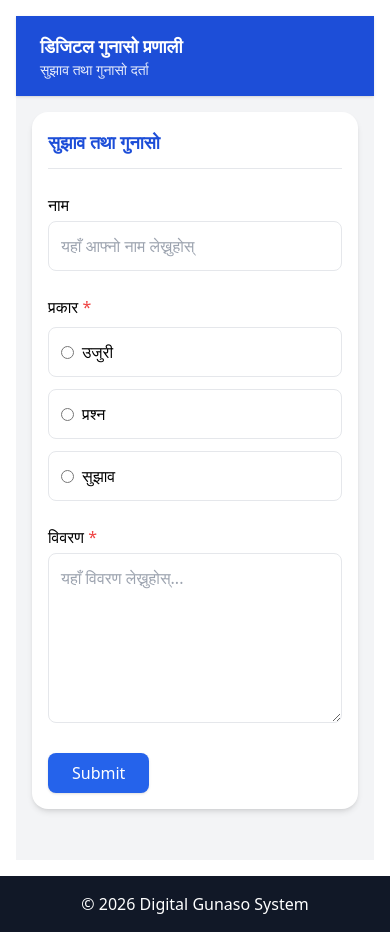
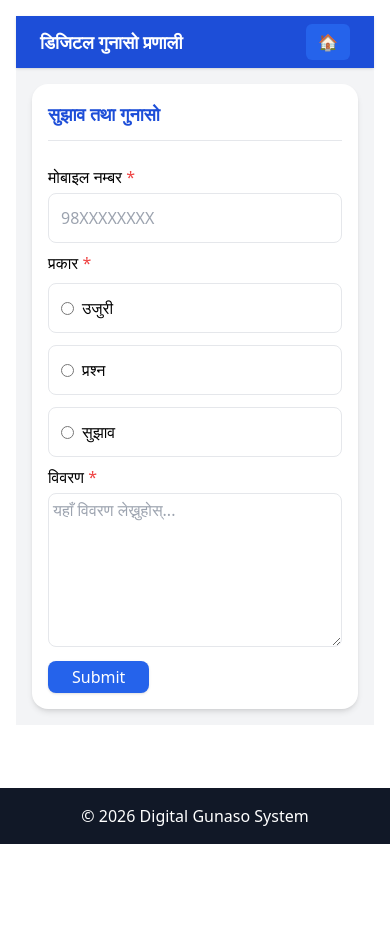
Before and after one commit to janak2019/gunaso, a React (Vite) app: page /submit in a window 390 px wide. After the commit the page ends 844 px from the top, so only its background shows below. Built offline with nearby package versions, Linux system fonts and the light colour scheme.

Commit message:
till phone update

```diff
--- /dev/null
+++ b/src/components/Header.jsx
@@ -0,0 +1,27 @@
+import { Link } from "react-router-dom";
+
+export default function Header({ title, subtitle }) {
+  return (
+    <div className="bg-blue-700 text-white py-2 px-6 shadow flex items-center justify-between">
+
+      {/* Left */}
+      <div>
+        <h1 className="text-lg md:text-xl font-bold">
+          डिजिटल गुनासो प्रणाली
+        </h1>
+        <p className="text-sm opacity-90">
+          {subtitle}
+        </p>
+      </div>
+
+      {/* Right */}
+      <Link
+        to="/"
+        className="flex items-center gap-2 bg-blue-600 px-3 py-1.5 rounded-md hover:bg-blue-800 transition"
+      >
+        🏠 <span className="hidden sm:inline">होम पेज</span>
+      </Link>
+
+    </div>
+  );
+}
--- a/src/components/SubmitComplaints.jsx
+++ b/src/components/SubmitComplaints.jsx
@@ -1,64 +1,78 @@
 import { useState } from "react";
+import Header from "./Header";
 
 export default function SubmitComplaint() {
   const [form, setForm] = useState({
-    name: "",
+    mobile: "",
     type: "",
     description: "",
   });
 
+  const [error, setError] = useState("");
+
+  const nepalMobileRegex = /^(98|97|96)\d{8}$/;
+
   const handleSubmit = (e) => {
     e.preventDefault();
 
-    if (!form.type || !form.description) {
-      alert("कृपया सबै आवश्यक विवरण भर्नुहोस्");
+    if (!form.mobile || !form.type || !form.description) {
+      setError("कृपया सबै आवश्यक विवरण भर्नुहोस्");
       return;
     }
 
+    if (!nepalMobileRegex.test(form.mobile)) {
+      setError("वैध नेपाली मोबाइल नम्बर हाल्नुहोस् (98/97/96 बाट सुरु हुने 10 digit)");
+      return;
+    }
+
+    setError("");
     console.log(form);
+
+    alert("Successfully submitted!");
   };
 
   return (
-    <div className="min-h-screen bg-gray-100">
+    <div className="bg-gray-100">
+      <Header />
 
-      {/* Header */}
-      <div className="bg-blue-700 text-white py-4 px-6 shadow">
-        <h1 className="text-lg md:text-xl font-bold">
-          डिजिटल गुनासो प्रणाली
-        </h1>
-        <p className="text-sm opacity-90">
-          सुझाव तथा गुनासो दर्ता
-        </p>
-      </div>
-
-      {/* Form Container */}
       <div className="max-w-4xl mx-auto p-4 md:p-6">
-
         <div className="bg-white rounded-2xl shadow-md p-4 md:p-8">
 
-          {/* Title */}
           <div className="mb-6 border-b pb-3">
             <h2 className="text-lg md:text-xl font-semibold text-blue-700">
               सुझाव तथा गुनासो
             </h2>
           </div>
 
-          <form onSubmit={handleSubmit} className="space-y-6">
+          <form onSubmit={handleSubmit} className="space-y-2">
 
-            {/* Name */}
+            {/* Mobile Number */}
             <div>
               <label className="block font-medium mb-1">
-                नाम
+                मोबाइल नम्बर <span className="text-red-500">*</span>
               </label>
+
               <input
-                type="text"
-                placeholder="यहाँ आफ्नो नाम लेख्नुहोस्"
+                type="tel"
+                maxLength={10}
+                placeholder="98XXXXXXXX"
                 className="w-full border rounded-lg p-3 focus:outline-none focus:ring-2 focus:ring-blue-500"
-                value={form.name}
-                onChange={(e) =>
-                  setForm({ ...form, name: e.target.value })
-                }
+                value={form.mobile}
+                onChange={(e) => {
+                  const value = e.target.value.replace(/\D/g, ""); // only numbers
+                  setForm({ ...form, mobile: value });
+
+                  if (value && !nepalMobileRegex.test(value)) {
+                    setError("अवैध मोबाइल नम्बर (98/97/96 बाट सुरु हुनुपर्छ)");
+                  } else {
+                    setError("");
+                  }
+                }}
               />
+
+              {error && (
+                <p className="text-red-500 text-sm mt-1">{error}</p>
+              )}
             </div>
 
             {/* Type */}
@@ -95,10 +109,11 @@ export default function SubmitComplaint() {
               <label className="block font-medium mb-1">
                 विवरण <span className="text-red-500">*</span>
               </label>
+
               <textarea
                 rows="6"
                 placeholder="यहाँ विवरण लेख्नुहोस्..."
-                className="w-full border rounded-lg p-3 focus:outline-none focus:ring-2 focus:ring-blue-500"
+                className="w-full border rounded-lg p-1 focus:outline-none focus:ring-2 focus:ring-blue-500"
                 value={form.description}
                 onChange={(e) =>
                   setForm({ ...form, description: e.target.value })
@@ -107,10 +122,10 @@ export default function SubmitComplaint() {
             </div>
 
             {/* Submit */}
-            <div className="flex justify-start">
+            <div>
               <button
                 type="submit"
-                className="bg-blue-600 text-white px-6 py-2 rounded-lg shadow hover:bg-blue-700 transition"
+                className="bg-blue-600 text-white px-6 py-1 rounded-lg shadow hover:bg-blue-700 transition"
               >
                 Submit
               </button>
@@ -120,7 +135,6 @@ export default function SubmitComplaint() {
 
         </div>
       </div>
-
     </div>
   );
 }
--- a/src/layouts/MainLayout.jsx
+++ b/src/layouts/MainLayout.jsx
@@ -1,10 +1,10 @@
 import { Outlet } from "react-router-dom";
-import Navbar from "../components/Navbar";
+
 import Footer from "../components/Footer";
 
 export default function MainLayout() {
   return (
-    <div className="flex flex-col min-h-screen">
+    <div className=" min-h-screen flex flex-col ">
 
       {/* Top Navbar */}
       {/* <Navbar /> */}
--- a/src/pages/Home.jsx
+++ b/src/pages/Home.jsx
@@ -1,6 +1,6 @@
 export default function Home() {
   return (
-    <div className="min-h-screen bg-gray-50">
+    <div className="bg-gray-50">
 
       {/* Header */}
       <div className="bg-blue-700 text-white p-4 text-center">
@@ -21,7 +21,7 @@ export default function Home() {
 
         <div className="space-y-4">
           <a href="/submit" className="block bg-blue-600 text-white py-3 rounded-xl">
-            📝 गुनासो दर्ता गर्नुहोस्
+            📝 सोधपुछ / सुझाव / गुनासो दर्ता गर्नुहोस्
           </a>
           <a href="/track" className="block bg-gray-300 py-3 rounded-xl">
             🔍 गुनासो ट्र्याक गर्नुहोस्
@@ -30,7 +30,7 @@ export default function Home() {
       </div>
 
       {/* Stats */}
-      <div className="grid grid-cols-3 gap-3 px-4 pb-6">
+      <div className="grid grid-cols-3 gap-3 px-4 pb-0">
         <div className="bg-white p-4 rounded-xl text-center shadow">
           <p className="text-sm text-gray-500">कुल</p>
           <h3 className="font-bold text-lg">120</h3>
@@ -44,7 +44,6 @@ export default function Home() {
           <h3 className="font-bold text-lg">90</h3>
         </div>
       </div>
-
     </div>
   );
 }
--- a/src/pages/Track.jsx
+++ b/src/pages/Track.jsx
@@ -1,8 +1,20 @@
+import Header from "../components/Header";
+
 export default function Track() {
   return (
-    <div>
-      <h2>Track Complaint</h2>
-      <input placeholder="Enter Phone or ID" />
+    <div className=" bg-gray-100">
+
+      <Header subtitle="गुनासो ट्र्याक गर्नुहोस्" />
+
+      <div className="p-4">
+        <h2 className="text-xl font-bold mb-4">Track Complaint</h2>
+
+        <input
+          placeholder="Enter Phone"
+          className="border p-2 rounded w-full max-w-md"
+        />
+      </div>
+
     </div>
   );
 }
```
